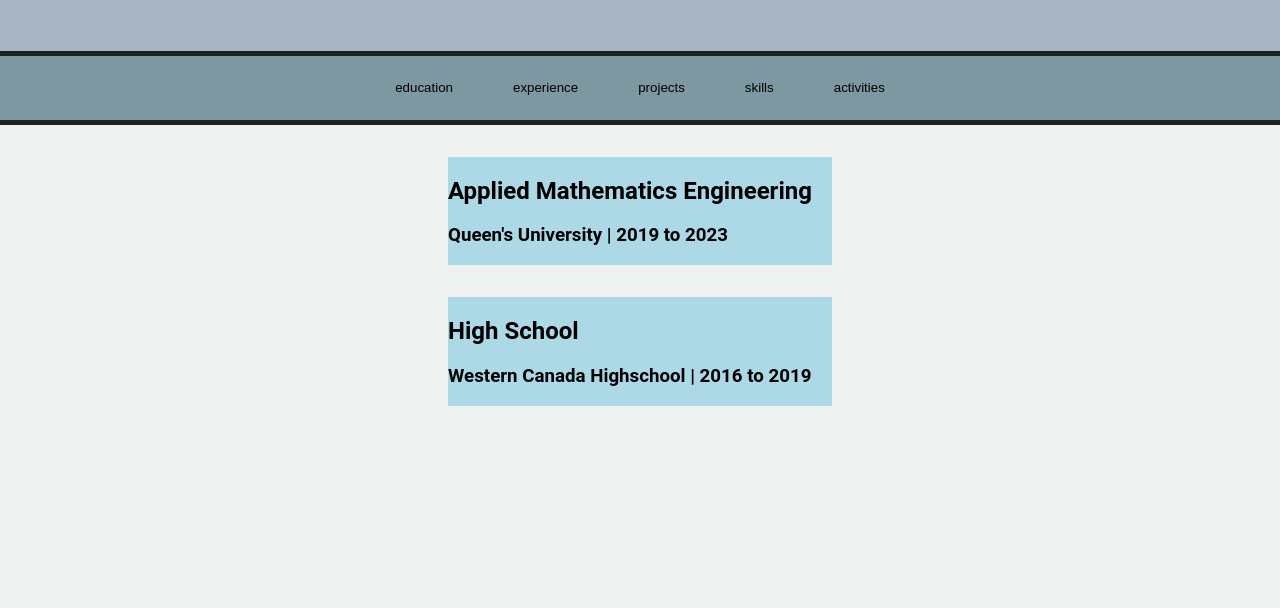
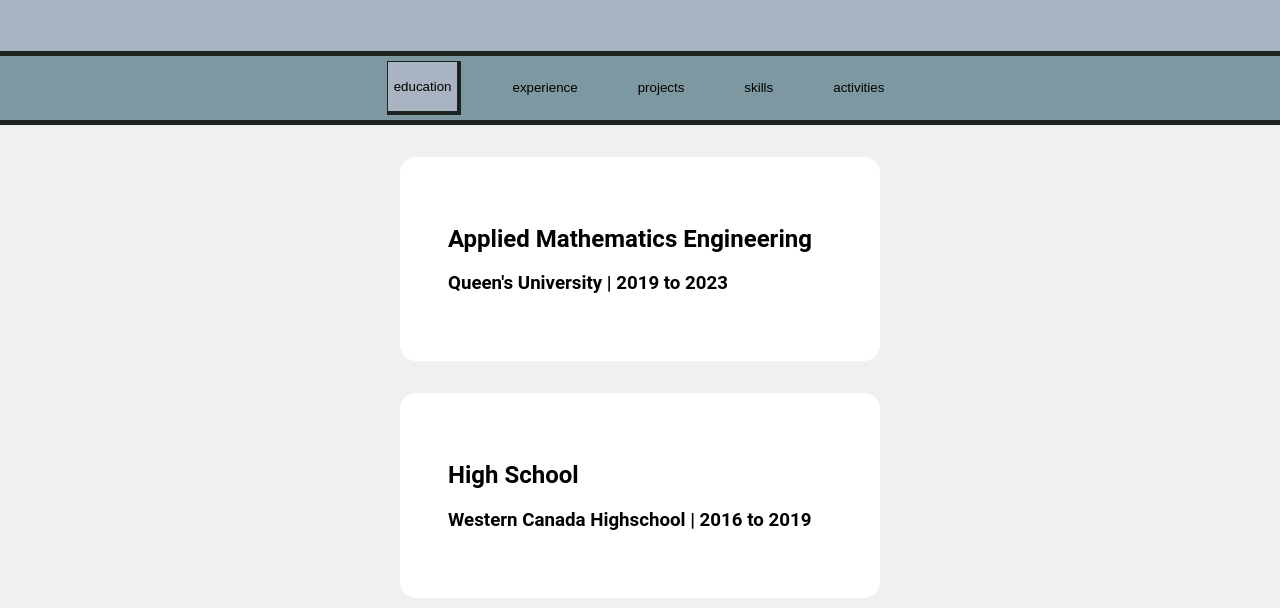
Before and after one commit to vaughanlove/portfolio-site, a Gatsby site: page / in a window 1280 px wide. Shown: the part 192-800 px from the top of the page. Built offline with nearby package versions, Linux system fonts and the light colour scheme; Gatsby itself is replaced by a stand-in of ours.

Commit message:
added narbar reactivity

```diff
--- a/src/components/ListDropdown.tsx
+++ b/src/components/ListDropdown.tsx
@@ -4,10 +4,12 @@
 import { useState } from 'react';
 
 const card = {
-    backgroundColor: "lightblue",
+    backgroundColor: "white",
     alignSelf: "center",
     marginTop: "2rem",
     width: "30%",
+    padding: "3rem",
+    borderRadius: "1rem",
 }
 
 const ListDropdown = ({title, for_i, info, start, end}) => {
@@ -15,10 +17,10 @@
 
     return (
             <motion.div layout whileHover={{ scale: 1.1 }} onClick={() => setIsOpen(!isOpen)} style={card}>
-                <motion.h2 layout>{title}</motion.h2>
+                <motion.h2 layout >{title}</motion.h2>
                 <motion.h3 layout> {for_i}  |   {start} to {end}</motion.h3>
                 {isOpen && (
-                <motion.div >
+                <motion.div layout>
                     <p>{info}</p>
                 </motion.div>
                 )}
--- a/src/components/layout.tsx
+++ b/src/components/layout.tsx
@@ -132,7 +132,10 @@
 
             <CategoryBar>
                 {Object.keys(data).map(category => (
-                    <CategoryButton onClick={() => setItemName(category)}>{category}</CategoryButton>
+                    <CategoryButton
+                        style={category==itemName ? {backgroundColor: '#A9B4C2', borderRight: '4px solid #1C2321', borderLeft: '1px solid #1C2321', borderTop: '1px solid #1C2321', borderBottom: '4px solid #1C2321'}: {}}
+                        onClick={() => setItemName(category)}
+                        >{category}</CategoryButton>
                     )
                 )}
             </CategoryBar>
```
